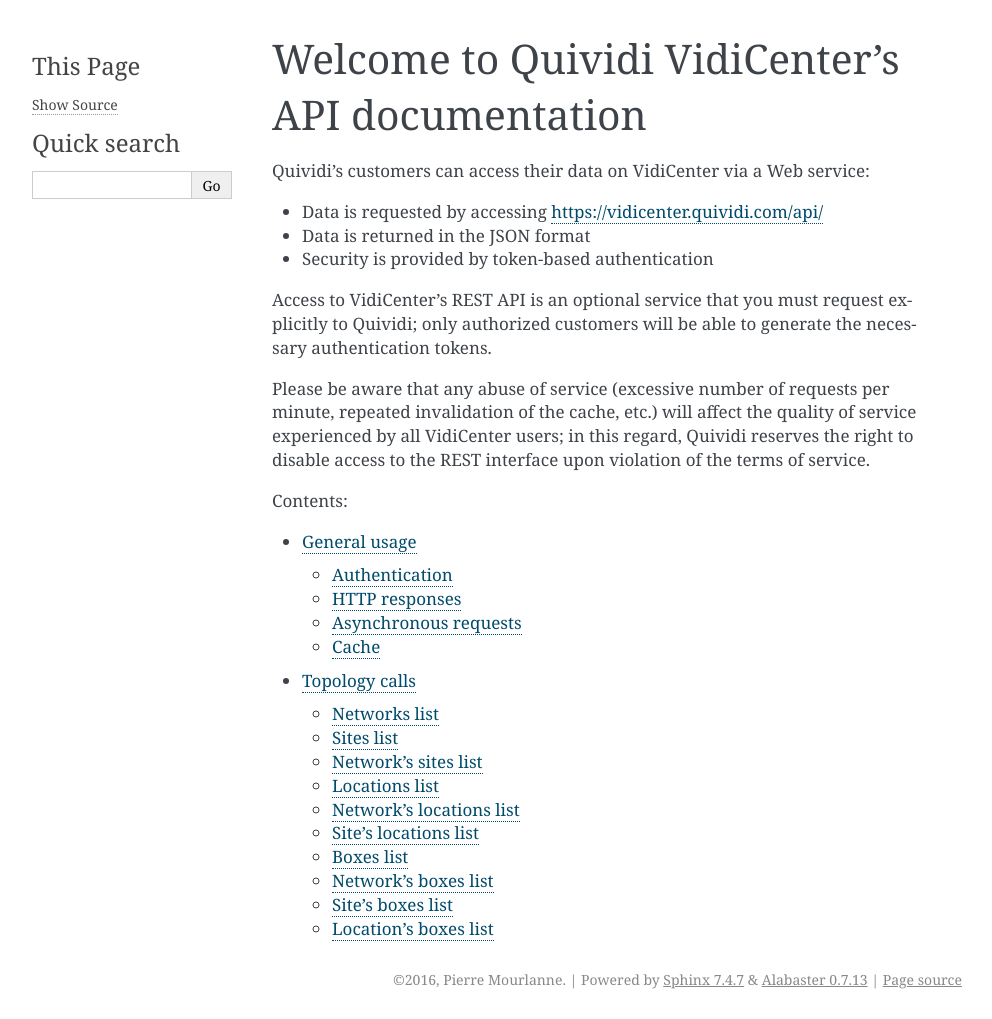
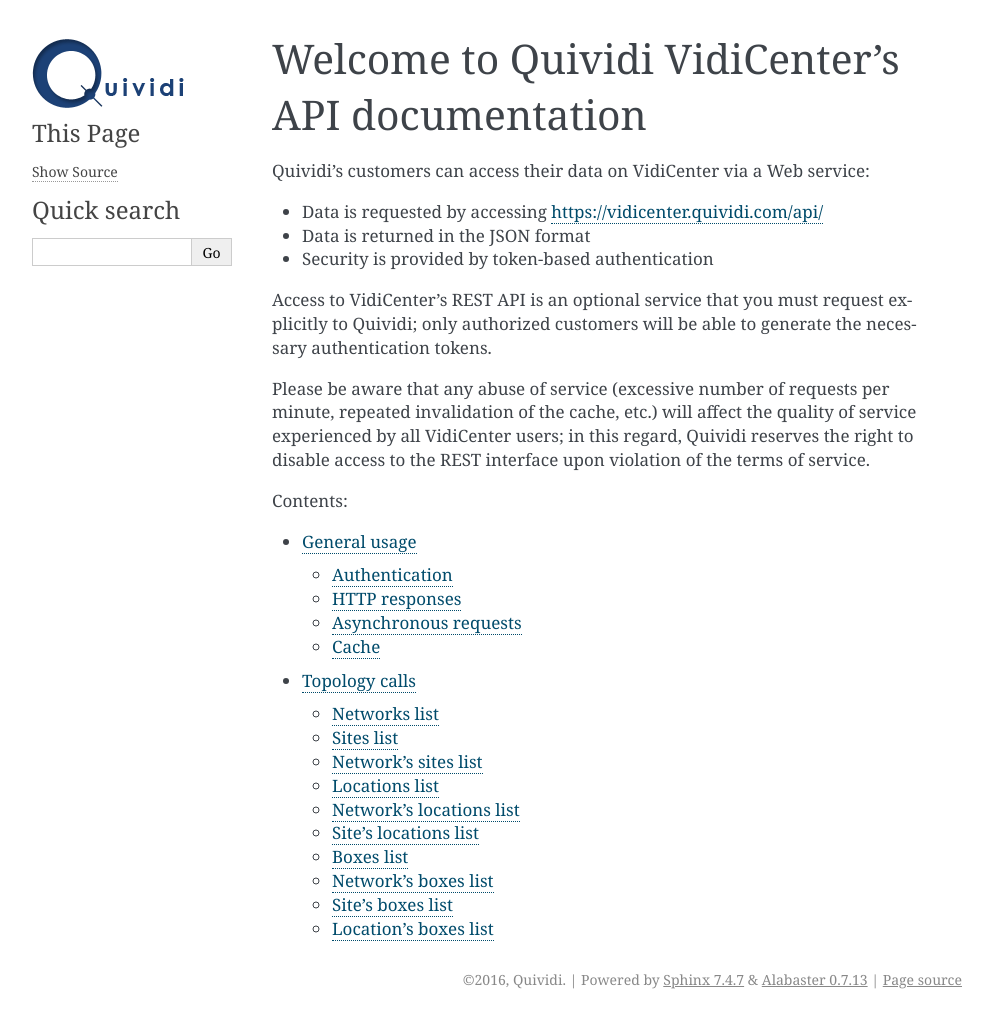
Before and after one commit to quividi/vidicenter-api-documentation, a Sphinx documentation site: the page built from docs/source/index.rst, in a window 1280 px wide. Shown: the whole page, without its empty margins (148-1140 px from the left). Built offline with Sphinx 7.4.7, drawn with Linux system fonts in a browser that asks for light colours.

Commit message:
Added icon and favicon

```diff
--- /dev/null
+++ b/docs/source/_static/styles.css
@@ -0,0 +1,3 @@
+div.sphinxsidebarwrapper p.logo {
+    text-align: left;
+}
--- /dev/null
+++ b/docs/source/_templates/layout.html
@@ -0,0 +1,3 @@
+{% extends "!layout.html" %}
+
+{% set css_files = css_files + ['_static/styles.css'] %}
--- a/docs/source/conf.py
+++ b/docs/source/conf.py
@@ -49,7 +49,7 @@
 
 # General information about the project.
 project = u'vidicenter-api-documentation'
-copyright = u'2016, Pierre Mourlanne'
+copyright = u'2016, Quividi'
 author = u'Pierre Mourlanne'
 
 # The version info for the project you're documenting, acts as replacement for
@@ -141,14 +141,14 @@
 
 # The name of an image file (relative to this directory) to place at the top
 # of the sidebar.
-#
-# html_logo = None
+
+html_logo = 'images/quividi.gif'
 
 # The name of an image file (relative to this directory) to use as a favicon of
 # the docs.  This file should be a Windows icon file (.ico) being 16x16 or 32x32
 # pixels large.
 #
-# html_favicon = None
+html_favicon = 'images/favicon.ico'
 
 # Add any paths that contain custom static files (such as style sheets) here,
 # relative to this directory. They are copied after the builtin static files,
@@ -266,7 +266,7 @@
 # The name of an image file (relative to this directory) to place at the top of
 # the title page.
 #
-# latex_logo = None
+# latex_logo = None.
 
 # For "manual" documents, if this is true, then toplevel headings are parts,
 # not chapters.
```
Also changed, not shown: docs/source/images/favicon.ico (added), docs/source/images/quividi.gif (added).
